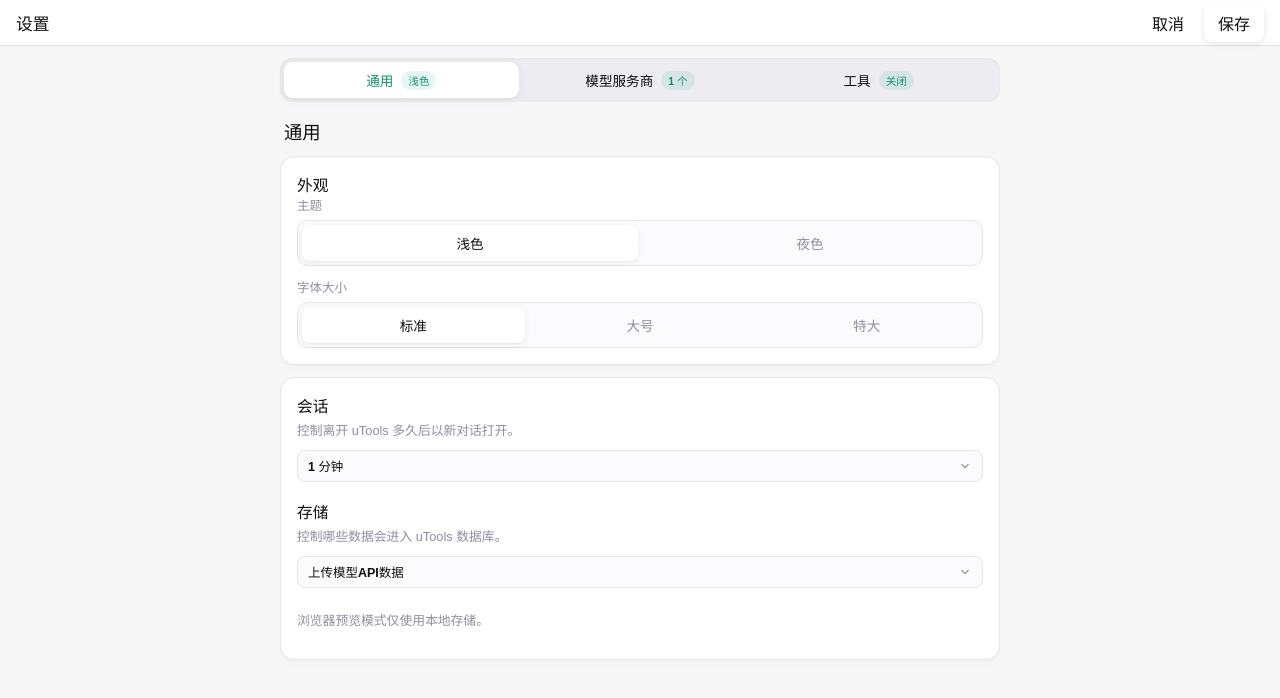
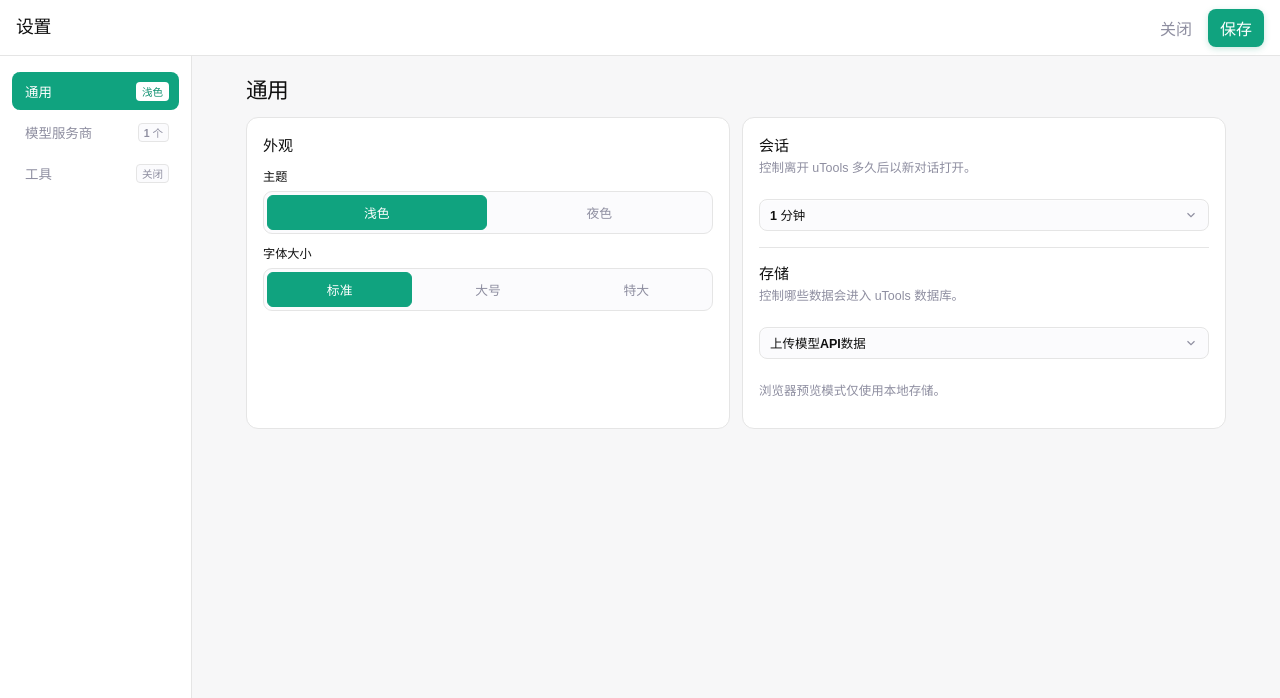
Before and after one commit to Sisyphean-a/dsChat, a Vue app: page / in a window 1280 px wide. Both pictures are taken after a click on the button 1256 px from the left and 15 px from the top of the page. Shown: the top 698 px of the page. Built offline with nearby package versions, Linux system fonts and the light colour scheme.

Commit message:
feat(settings): 重构设置面板UI并优化本地化文案

```diff
--- a/src/components/SettingsGeneralSection.vue
+++ b/src/components/SettingsGeneralSection.vue
@@ -38,7 +38,7 @@ const fontSizeCards: Array<{ label: string; value: FontSizeMode }> = [
 
 const sessionIdleTimeoutPickerOptions: ModelConfigOption[] = UTOOLS_SESSION_IDLE_TIMEOUT_OPTIONS.map((option) => ({
   badge: '会话',
-  detail: `离开超过 ${option.label} 后，新打开时开始新对话。`,
+  detail: '',
   label: option.label,
   shortLabel: option.label,
   value: String(option.value),
@@ -71,7 +71,7 @@ function selectSessionIdleTimeout(value: string): void {
 <template>
   <section class="settings-page" aria-labelledby="settings-general-title">
     <header class="page-heading">
-      <p class="eyebrow">General</p>
+      <p class="eyebrow">显示与本地数据</p>
       <h3 id="settings-general-title">通用</h3>
     </header>
 
--- a/src/components/SettingsPanel.vue
+++ b/src/components/SettingsPanel.vue
@@ -75,19 +75,16 @@ const navItems = computed(() => [
   {
     id: 'general' as const,
     label: '通用',
-    description: '外观、会话与存储',
     badge: props.settings.theme === 'dark' ? '夜色' : '浅色',
   },
   {
     id: 'providers' as const,
     label: '模型服务商',
-    description: '密钥、地址、模型',
     badge: `${props.settings.customModels.length + 1} 个`,
   },
   {
     id: 'tools' as const,
     label: '工具',
-    description: '调用、内置、自定义',
     badge: props.settings.toolSettings.enabled ? `${enabledBuiltinToolCount.value} 启用` : '关闭',
   },
 ])
@@ -125,10 +122,12 @@ const { handleModalKeydown } = useModalFocus({
       <section class="settings-panel">
         <header class="settings-header">
           <div class="settings-title-block">
+            <p class="settings-kicker">偏好设置</p>
             <h2 id="settings-title">设置</h2>
+            <p class="settings-intro">外观、模型连接与工具配置</p>
           </div>
           <div class="settings-header-actions">
-            <button ref="closeButtonRef" class="ghost-action" type="button" @click="emit('close')">取消</button>
+            <button ref="closeButtonRef" class="ghost-action" type="button" @click="emit('close')">关闭</button>
             <button class="primary-action" type="button" :disabled="props.saving" @click="emit('save')">
               {{ props.saving ? '保存中' : '保存' }}
             </button>
@@ -153,12 +152,11 @@ const { handleModalKeydown } = useModalFocus({
                   <span class="nav-label">{{ item.label }}</span>
                   <span class="nav-badge">{{ item.badge }}</span>
                 </span>
-                <span class="nav-description">{{ item.description }}</span>
               </button>
             </nav>
             <div class="settings-sidebar-note">
-              <strong>不打断对话</strong>
-              <span>设置页覆盖当前视口，关闭后回到原来的聊天上下文。</span>
+              <strong>先预览，再保存</strong>
+              <span>主题和字号会立即预览，其他更改会在保存后写入本地。</span>
             </div>
           </aside>
 
--- a/src/components/SettingsProvidersSection.vue
+++ b/src/components/SettingsProvidersSection.vue
@@ -89,7 +89,7 @@ function updateCustomCapability(
 <template>
   <section class="settings-page" aria-labelledby="settings-providers-title">
     <header class="page-heading">
-      <p class="eyebrow">Model Providers</p>
+      <p class="eyebrow">模型连接</p>
       <h3 id="settings-providers-title">模型服务商</h3>
     </header>
 
--- a/src/components/SettingsToolsSection.vue
+++ b/src/components/SettingsToolsSection.vue
@@ -21,7 +21,7 @@ function openTavilyOfficialSite(): void {
 <template>
   <section class="settings-page" aria-labelledby="settings-tools-title">
     <header class="page-heading">
-      <p class="eyebrow">Tools</p>
+      <p class="eyebrow">调用能力</p>
       <h3 id="settings-tools-title">工具</h3>
     </header>
 
--- a/src/styles/app-shell.css
+++ b/src/styles/app-shell.css
@@ -168,7 +168,7 @@
 }
 
 .composer-picker-model {
-  width: clamp(176px, 24vw, 212px);
+  width: clamp(144px, 18vw, 176px);
 }
 
 .composer-picker :deep(.model-picker) {
--- a/src/styles/settings-controls.css
+++ b/src/styles/settings-controls.css
@@ -2,47 +2,31 @@
 .provider-card,
 .custom-tool-card {
   border: 1px solid var(--border);
-  border-radius: 14px;
   background: var(--bg);
-  box-shadow: 0 4px 12px rgba(0, 0, 0, 0.02), 0 1px 3px rgba(0, 0, 0, 0.02);
 }
 
 .setting-card,
 .provider-card {
   overflow: visible;
+  padding: 16px;
+  border-radius: 12px;
 }
 
 .custom-tool-card {
   overflow: hidden;
-}
-
-.setting-card,
-.provider-card {
-  padding: 16px;
+  padding: 14px;
+  border-radius: 10px;
 }
 
 .setting-card-head {
-  margin-bottom: 0;
-}
-
-.session-storage-card,
-.general-setting-group {
-  display: flex;
-  flex-direction: column;
-}
-
-.session-storage-card {
-  gap: 18px;
-}
-
-.general-setting-group {
-  gap: 10px;
+  margin-bottom: 12px;
 }
 
 .setting-card h4,
 .provider-card h4 {
-  font-size: 0.98rem;
-  font-weight: 700;
+  font-size: 0.94rem;
+  font-weight: 720;
+  letter-spacing: -0.01em;
 }
 
 .setting-card-head p,
@@ -51,12 +35,29 @@
   color: var(--text-muted);
 }
 
+.session-storage-card,
+.general-setting-group,
 .stacked-controls,
 .provider-card,
 .custom-tool-card {
   display: flex;
   flex-direction: column;
-  gap: 12px;
+}
+
+.session-storage-card {
+  gap: 16px;
+}
+
+.general-setting-group,
+.stacked-controls,
+.provider-card,
+.custom-tool-card {
+  gap: 10px;
+}
+
+.general-setting-group + .general-setting-group {
+  padding-top: 14px;
+  border-top: 1px solid var(--border);
 }
 
 .control-row {
@@ -68,8 +69,8 @@
 .control-label,
 .field-shell span,
 .provider-title-field span {
-  color: var(--text-muted);
-  font-size: 0.78rem;
+  color: var(--text);
+  font-size: 0.76rem;
   font-weight: 700;
 }
 
@@ -77,37 +78,37 @@
 .pill-control {
   width: 100%;
   display: flex;
-  gap: 4px;
-  padding: 4px;
+  gap: 3px;
+  padding: 3px;
   border: 1px solid var(--border);
-  border-radius: 11px;
+  border-radius: 9px;
   background: var(--bg-soft);
 }
 
-.segmented-control button,
-.pill-control button {
+.settings-panel .segmented-control button,
+.settings-panel .pill-control button {
   flex: 1;
   min-width: 0;
-  padding: 8px 10px;
-  border-radius: 8px;
+  padding: 7px 8px;
+  border: 1px solid transparent;
+  border-radius: 6px;
   color: var(--text-muted);
-  font-size: 0.85rem;
+  font-size: 0.8rem;
   font-weight: 700;
-  transition: all 150ms ease;
 }
 
-.segmented-control button:hover:not(.active),
-.pill-control button:hover:not(.active) {
+.settings-panel .segmented-control button:hover:not(.active),
+.settings-panel .pill-control button:hover:not(.active) {
+  border-color: var(--border);
   color: var(--text);
-  background: rgba(0, 0, 0, 0.02);
+  background: var(--bg);
 }
 
-.segmented-control button.active,
-.pill-control button.active {
-  background: var(--bg);
-  color: var(--text);
-  box-shadow: 0 2px 8px rgba(0, 0, 0, 0.06), 0 1px 2px rgba(0, 0, 0, 0.04);
-  border-color: transparent;
+.settings-panel .segmented-control button.active,
+.settings-panel .pill-control button.active {
+  border-color: var(--accent);
+  background: var(--accent);
+  color: var(--accent-contrast);
 }
 
 .storage-picker,
@@ -118,30 +119,34 @@
 }
 
 .primary-provider {
-  border: 1px solid var(--accent);
-  box-shadow: 0 0 0 1px var(--accent-soft), 0 4px 12px rgba(16, 163, 127, 0.08);
+  border-color: var(--accent);
+  box-shadow: inset 3px 0 0 var(--accent);
 }
 
 .field-grid,
 .two-field-grid,
 .custom-tool-grid {
   display: grid;
-  grid-template-columns: 1fr;
-  gap: 12px;
+  grid-template-columns: repeat(2, minmax(0, 1fr));
+  gap: 10px;
+}
+
+.field-grid > :last-child:nth-child(odd) {
+  grid-column: 1 / -1;
 }
 
 .capability-summary-row {
   min-width: 0;
   display: grid;
-  grid-template-columns: 86px minmax(0, 1fr) auto;
+  grid-template-columns: 78px minmax(0, 1fr) auto;
   align-items: center;
-  gap: 10px;
+  gap: 8px;
   padding-top: 2px;
 }
 
 .capability-summary-label {
-  color: var(--text-muted);
-  font-size: 0.78rem;
+  color: var(--text);
+  font-size: 0.76rem;
   font-weight: 700;
 }
 
@@ -149,71 +154,73 @@
   min-width: 0;
   display: flex;
   flex-wrap: wrap;
-  gap: 6px;
+  gap: 5px;
 }
 
 .capability-pill {
-  min-height: 24px;
+  min-height: 22px;
   display: inline-flex;
   align-items: center;
-  padding: 0 8px;
-  border: 1px solid var(--accent-soft);
-  border-radius: 999px;
+  padding: 0 7px;
+  border: 1px solid var(--accent);
+  border-radius: 5px;
   background: var(--accent-soft);
   color: var(--accent-strong);
-  font-size: 0.72rem;
-  font-weight: 800;
+  font-size: 0.68rem;
+  font-weight: 720;
   line-height: 1;
 }
 
 .capability-pill.off {
   border-color: var(--border);
-  background: transparent;
+  background: var(--bg-soft);
   color: var(--text-muted);
-  opacity: 0.55;
+  opacity: 1;
 }
 
-.capability-toggle {
+.settings-panel .capability-toggle {
   flex: none;
   padding: 5px 8px;
-  border-radius: 8px;
-  color: var(--text-muted);
-  font-size: 0.78rem;
-  font-weight: 800;
+  border: 1px solid var(--border);
+  border-radius: 6px;
+  color: var(--text);
+  font-size: 0.74rem;
+  font-weight: 720;
 }
 
-.capability-toggle:hover {
-  background: var(--bg-hover);
+.settings-panel .capability-toggle:hover {
+  border-color: var(--accent);
+  background: var(--accent-soft);
   color: var(--accent-strong);
 }
 
 .capability-panel {
   display: flex;
   flex-direction: column;
-  gap: 10px;
-  padding: 12px;
+  gap: 8px;
+  padding: 10px;
   border: 1px solid var(--border);
-  border-radius: 12px;
+  border-radius: 8px;
   background: var(--bg-soft);
 }
 
 .capability-switch-grid {
   display: grid;
   grid-template-columns: repeat(2, minmax(0, 1fr));
-  gap: 8px 12px;
+  gap: 7px 10px;
 }
 
 .builtin-tool-list {
   display: flex;
   flex-direction: column;
-  gap: 10px;
+  gap: 8px;
 }
 
 .builtin-tool-item {
+  padding: 10px;
   border: 1px solid var(--border);
-  border-radius: 12px;
+  border-radius: 8px;
   background: var(--bg-soft);
-  padding: 12px;
 }
 
 .builtin-tool-row {
@@ -221,18 +228,18 @@
   display: flex;
   align-items: center;
   justify-content: space-between;
-  gap: 12px;
+  gap: 10px;
 }
 
 .builtin-tool-meta {
+  min-width: 0;
   margin: 0;
-  min-width: 0;
   display: inline-flex;
   align-items: baseline;
-  gap: 10px;
+  gap: 8px;
   color: var(--text-muted);
-  font-size: 0.84rem;
-  line-height: 1.4;
+  font-size: 0.8rem;
+  line-height: 1.35;
 }
 
 .builtin-tool-name {
@@ -250,80 +257,74 @@
   flex: none;
   display: inline-flex;
   align-items: center;
-  gap: 12px;
+  gap: 10px;
 }
 
 .tool-official-link {
   display: inline-flex;
   align-items: center;
   justify-content: center;
-  min-height: 30px;
-  padding: 0 10px;
-  border-radius: 8px;
+  min-height: 28px;
+  padding: 0 8px;
   border: 1px solid var(--border);
+  border-radius: 6px;
   background: var(--bg);
-  color: var(--text-muted);
-  font-size: 0.8rem;
+  color: var(--text);
+  font-size: 0.76rem;
   font-weight: 700;
-  text-decoration: none;
 }
 
 .tool-official-link:hover {
   border-color: var(--accent);
+  background: var(--accent-soft);
   color: var(--accent-strong);
-  background: var(--accent-soft);
 }
 
 .builtin-tool-fields {
   margin-top: 10px;
   display: grid;
-  grid-template-columns: 1fr;
+  grid-template-columns: repeat(2, minmax(0, 1fr));
   gap: 10px;
 }
 
 .field-shell,
 .provider-title-field {
-  --inline-label-width: 86px;
+  --inline-label-width: 78px;
+
   min-width: 0;
   display: grid;
   grid-template-columns: var(--inline-label-width) minmax(0, 1fr);
   align-items: center;
-  column-gap: 10px;
+  column-gap: 8px;
 }
 
 .settings-panel input:not([type='checkbox']):not(.provider-name-input),
 .settings-panel select,
 .provider-name-input {
   width: 100%;
-  min-height: 38px;
-  padding: 8px 12px;
+  min-height: 36px;
+  padding: 7px 10px;
   border: 1px solid var(--border);
-  border-radius: 10px;
-  background: var(--bg-soft);
+  border-radius: 7px;
+  background: var(--bg);
   color: var(--text);
   font-family: var(--font-mono, inherit);
-  font-size: 0.85rem;
+  font-size: 0.82rem;
   outline: none;
-  transition: border-color 150ms ease, box-shadow 150ms ease, background 150ms ease;
+  transition: border-color 140ms ease, box-shadow 140ms ease, background 140ms ease;
 }
 
 .settings-panel input:not([type='checkbox']):not(.provider-name-input):hover,
 .settings-panel select:hover,
 .provider-name-input:hover {
-  background: var(--bg);
-  border-color: #d1d5db;
-}
-
-[data-theme='dark'] .settings-panel input:not([type='checkbox']):not(.provider-name-input):hover,
-[data-theme='dark'] .settings-panel select:hover,
-[data-theme='dark'] .provider-name-input:hover {
-  border-color: #4b5563;
+  border-color: var(--text-muted);
+  background: var(--bg-soft);
 }
 
 .settings-panel input:focus,
 .settings-panel select:focus {
+  border-color: var(--accent);
   background: var(--bg);
-  border-color: var(--accent);
   box-shadow: 0 0 0 3px var(--accent-soft);
 }
 
@@ -342,34 +343,32 @@
   min-width: 0;
 }
 
-.danger-text {
+.settings-panel .danger-text {
   flex: none;
-  padding: 6px 10px;
+  padding: 6px 9px;
+  border: 1px solid rgba(239, 68, 68, 0.45);
   color: var(--danger);
-  transition: all 150ms ease;
 }
 
-.danger-text:hover {
+.settings-panel .danger-text:hover {
   background: rgba(239, 68, 68, 0.1);
 }
 
 .add-provider-grid {
   display: grid;
-  grid-template-columns: 1fr;
-  gap: 10px;
+  grid-template-columns: repeat(2, minmax(0, 1fr));
+  gap: 8px;
 }
 
-.add-button {
-  padding: 12px 14px;
+.settings-panel .add-button {
+  padding: 10px 12px;
   border: 1px dashed var(--border);
-  border-radius: 12px;
-  color: var(--text-muted);
+  border-radius: 7px;
+  color: var(--text);
   text-align: left;
-  background: transparent;
-  transition: all 150ms ease;
 }
 
-.add-button:hover {
+.settings-panel .add-button:hover {
   border-color: var(--accent);
   background: var(--accent-soft);
   color: var(--accent-strong);
@@ -377,16 +376,13 @@
 
 .switch-row {
   color: var(--text);
-  font-size: 0.88rem;
-  font-weight: 620;
-  display: flex;
-  align-items: center;
-  gap: 10px;
+  font-size: 0.82rem;
+  font-weight: 650;
 }
 
 .settings-panel input[type='checkbox'] {
-  width: 18px;
-  height: 18px;
+  width: 16px;
+  height: 16px;
   accent-color: var(--accent);
   cursor: pointer;
 }
@@ -397,37 +393,55 @@
 }
 
 .emphasized-switch {
-  padding: 8px 12px;
-  border-radius: 999px;
+  padding: 6px 8px;
+  border: 1px solid var(--accent);
+  border-radius: 6px;
   background: var(--accent-soft);
   color: var(--accent-strong);
 }
 
 .custom-tool-card {
-  padding: 14px;
   background: var(--bg-soft);
-  box-shadow: none; /* remove shadow for nested elements */
-  border-color: var(--border);
 }
 
 .empty-card {
   padding: 14px;
   border: 1px dashed var(--border);
-  border-radius: 12px;
+  border-radius: 8px;
   background: var(--bg-soft);
   color: var(--text-muted);
   text-align: center;
-  font-size: 0.85rem;
+  font-size: 0.82rem;
 }
 
-@media (max-width: 560px) {
+@media (max-width: 620px) {
+  .setting-card,
+  .provider-card {
+    padding: 14px;
+    border-radius: 10px;
+  }
+
+  .field-grid,
+  .two-field-grid,
+  .custom-tool-grid,
+  .builtin-tool-fields,
+  .add-provider-grid {
+    grid-template-columns: 1fr;
+  }
+
+  .field-grid > :last-child:nth-child(odd) {
+    grid-column: auto;
+  }
+}
+
+@media (max-width: 520px) {
   .field-shell,
   .provider-title-field {
-    --inline-label-width: 72px;
+    --inline-label-width: 70px;
   }
 
   .capability-summary-row {
-    grid-template-columns: 72px minmax(0, 1fr) auto;
+    grid-template-columns: 70px minmax(0, 1fr) auto;
   }
 
   .capability-switch-grid {
--- a/src/styles/settings-layout.css
+++ b/src/styles/settings-layout.css
@@ -22,40 +22,46 @@
   position: fixed;
   inset: 0;
   z-index: 100;
-  background: var(--bg);
+  background: var(--bg-sidebar);
 }
 
 .settings-panel {
+  --settings-gutter: max(16px, calc((100vw - 1280px) / 2));
+
   width: 100vw;
-  height: 100vh;
+  min-height: 100dvh;
+  height: 100dvh;
   display: flex;
   flex-direction: column;
   overflow: hidden;
-  background: var(--bg-sidebar); /* Use a distinct gray background for the whole panel */
+  background: var(--bg-sidebar);
   color: var(--text);
 }
 
 .settings-panel button {
   cursor: pointer;
   border: 0;
-  background: none;
+  background: transparent;
   color: inherit;
   font: inherit;
-  transition: background 140ms ease, border-color 140ms ease, color 140ms ease, box-shadow 140ms ease;
+  transition: background 140ms ease, border-color 140ms ease, color 140ms ease, box-shadow 140ms ease, transform 140ms ease;
+}
+
+.settings-panel :is(button, input, select, a):focus-visible {
+  outline: 3px solid var(--accent-soft);
+  outline-offset: 2px;
 }
 
 .settings-header {
-  min-height: 46px; /* Slightly taller for breathing room */
+  min-height: 56px;
   flex: none;
   display: flex;
   align-items: center;
   justify-content: space-between;
-  gap: 12px;
-  padding: 0 16px;
+  gap: 16px;
+  padding: 8px var(--settings-gutter);
   border-bottom: 1px solid var(--border);
-  background: var(--bg); /* White header to separate from gray body */
-  box-shadow: 0 1px 3px rgba(0, 0, 0, 0.02);
-  z-index: 10;
+  background: var(--bg);
 }
 
 .settings-title-block,
@@ -65,16 +71,8 @@
   min-width: 0;
 }
 
-.eyebrow {
-  margin: 0;
-  color: var(--accent);
-  font-size: 0.66rem;
-  font-weight: 800;
-  letter-spacing: 0.1em;
-  text-transform: uppercase;
-}
-
-.page-heading .eyebrow {
+.settings-kicker,
+.settings-intro {
   display: none;
 }
 
@@ -84,23 +82,20 @@
 .provider-card h4 {
   margin: 0;
   color: var(--text);
-  font-weight: 750;
+  font-weight: 720;
 }
 
 .settings-header h2 {
-  font-size: 1.05rem;
-}
-
-.settings-header-actions,
-.settings-nav,
-.stacked-controls {
-  display: flex;
+  font-size: 1.12rem;
+  letter-spacing: -0.025em;
+  line-height: 1.1;
 }
 
 .settings-header-actions {
   flex: none;
+  display: flex;
   align-items: center;
-  gap: 8px;
+  gap: 6px;
 }
 
 .ghost-action,
@@ -108,86 +103,89 @@
 .danger-text,
 .add-button {
   border-radius: 8px;
-  font-size: 0.84rem;
+  font-size: 0.82rem;
   font-weight: 700;
 }
 
-.ghost-action {
-  padding: 7px 12px;
+.settings-panel .ghost-action {
+  padding: 7px 10px;
   color: var(--text-muted);
 }
 
-.ghost-action:hover {
+.settings-panel .ghost-action:hover {
   background: var(--bg-hover);
   color: var(--text);
 }
 
-.primary-action {
-  padding: 7px 14px;
-  background: var(--text);
-  color: var(--bg);
-  box-shadow: 0 2px 6px rgba(0, 0, 0, 0.1);
+.settings-panel .primary-action {
+  padding: 7px 12px;
+  background: var(--accent);
+  color: var(--accent-contrast);
+  box-shadow: 0 2px 6px rgba(14, 144, 111, 0.22);
 }
 
-.primary-action:hover {
+.settings-panel .primary-action:hover:not(:disabled) {
+  background: var(--accent-strong);
   transform: translateY(-1px);
-  box-shadow: 0 4px 10px rgba(0, 0, 0, 0.15);
 }
 
-.primary-action:disabled {
+.settings-panel .primary-action:active,
+.settings-panel .ghost-action:active,
+.settings-panel .danger-text:active,
+.settings-panel .add-button:active {
+  transform: translateY(1px) scale(0.985);
+}
+
+.settings-panel .primary-action:disabled {
   cursor: not-allowed;
-  opacity: 0.5;
-  transform: none;
+  opacity: 0.55;
   box-shadow: none;
 }
 
 .settings-workspace {
+  width: 100%;
   min-height: 0;
   flex: 1;
-  display: flex;
-  flex-direction: column;
+  display: grid;
+  grid-template-columns: 12rem minmax(0, 1fr);
+  overflow: hidden;
+  background: var(--bg-sidebar);
 }
 
 .settings-sidebar {
-  flex: none;
-  padding: 12px 14px 4px;
-  background: transparent;
+  min-height: 0;
+  display: flex;
+  flex-direction: column;
+  padding: 16px 12px;
+  background: var(--bg);
+  border-right: 1px solid var(--border);
 }
 
 .settings-nav {
-  width: min(720px, 100%);
-  margin: 0 auto;
   display: grid;
-  grid-template-columns: repeat(3, minmax(0, 1fr));
-  gap: 4px;
-  padding: 4px;
-  border-radius: 12px;
-  background: var(--bg-hover); /* A stronger background for the nav container */
-  box-shadow: inset 0 1px 3px rgba(0, 0, 0, 0.04);
+  gap: 3px;
 }
 
-.settings-nav-item {
+.settings-panel .settings-nav-item {
   min-width: 0;
-  padding: 8px;
-  border: 1px solid transparent;
-  border-radius: 9px;
-  text-align: center;
+  display: grid;
+  gap: 2px;
+  padding: 9px 10px;
+  border-left: 3px solid transparent;
+  border-radius: 8px;
+  text-align: left;
   color: var(--text-muted);
 }
 
-.settings-nav-item:hover:not(.active) {
-  background: rgba(0, 0, 0, 0.03);
+.settings-panel .settings-nav-item:hover:not(.active) {
+  background: var(--bg-hover);
   color: var(--text);
 }
 
-[data-theme='dark'] .settings-nav-item:hover:not(.active) {
-  background: rgba(255, 255, 255, 0.05);
-}
-
-.settings-nav-item.active {
-  background: var(--bg);
-  color: var(--accent-strong);
-  box-shadow: 0 2px 8px rgba(0, 0, 0, 0.08);
+.settings-panel .settings-nav-item.active {
+  border-left-color: var(--accent);
+  background: var(--accent);
+  color: var(--accent-contrast);
 }
 
 .nav-main,
@@ -197,10 +195,6 @@
   align-items: center;
   justify-content: space-between;
   gap: 8px;
-}
-
-.settings-nav-item .nav-main {
-  justify-content: center;
 }
 
 .control-row,
@@ -214,23 +208,30 @@
   min-width: 0;
   overflow: hidden;
   color: inherit;
-  font-size: 0.85rem;
-  font-weight: 800;
+  font-size: 0.84rem;
+  font-weight: 720;
   text-overflow: ellipsis;
   white-space: nowrap;
 }
 
 .nav-badge {
   flex: none;
-  padding: 2px 7px;
-  border-radius: 999px;
-  background: var(--accent-soft);
-  color: var(--accent-strong);
+  padding: 1px 5px;
+  border: 1px solid var(--border);
+  border-radius: 4px;
+  background: var(--bg-soft);
+  color: var(--text-muted);
   font-size: 0.66rem;
-  font-weight: 800;
+  font-weight: 720;
+  font-variant-numeric: tabular-nums;
 }
 
-.nav-description,
+.settings-nav-item.active .nav-badge {
+  border-color: transparent;
+  background: var(--bg);
+  color: var(--accent-strong);
+}
+
 .settings-sidebar-note {
   display: none;
 }
@@ -241,45 +242,45 @@
 .hint-row,
 .empty-card {
   color: var(--text-muted);
-  font-size: 0.8rem;
-  line-height: 1.5;
+  font-size: 0.78rem;
+  line-height: 1.45;
 }
 
 .settings-content {
   min-width: 0;
   flex: 1;
   overflow: auto;
-  padding: 12px 14px 24px;
-  background: transparent; /* Use the workspace's background */
+  padding: 22px 28px 36px;
+  background: var(--bg-sidebar);
 }
 
 .settings-page {
-  width: min(720px, 100%);
+  width: min(980px, 100%);
   margin: 0 auto;
 }
 
 .page-heading {
-  margin-bottom: 12px;
-  padding: 0 4px;
+  margin-bottom: 14px;
+}
+
+.page-heading .eyebrow {
+  display: none;
 }
 
 .page-heading h3 {
-  font-size: 1.15rem;
-  letter-spacing: -0.01em;
-}
-
-.page-heading p {
-  margin: 4px 0 0;
+  font-size: 1.36rem;
+  letter-spacing: -0.03em;
+  line-height: 1.15;
 }
 
 .settings-grid {
   display: grid;
   grid-template-columns: 1fr;
-  gap: 12px; /* Increased gap for better separation */
+  gap: 12px;
 }
 
 .settings-grid.two-columns {
-  grid-template-columns: 1fr;
+  grid-template-columns: repeat(2, minmax(0, 1fr));
 }
 
 .confirm-dialog-overlay {
@@ -289,20 +290,90 @@
   display: grid;
   place-items: center;
   padding: 20px;
-  background: rgba(15, 23, 42, 0.45);
+  background: rgba(15, 23, 42, 0.48);
 }
 
 .confirm-dialog {
   width: min(420px, 100%);
-  gap: 16px;
-  box-shadow: 0 18px 42px rgba(15, 23, 42, 0.2);
+  gap: 14px;
+  box-shadow: 0 14px 32px rgba(15, 23, 42, 0.2);
 }
 
 .confirm-dialog-actions {
   justify-content: flex-end;
 }
 
-@media (max-width: 520px) {
+@media (max-width: 980px) {
+  .settings-workspace {
+    grid-template-columns: 10.5rem minmax(0, 1fr);
+  }
+
+  .settings-content {
+    padding: 18px 20px 28px;
+  }
+}
+
+@media (max-width: 720px) {
+  .settings-panel {
+    --settings-gutter: 14px;
+  }
+
+  .settings-workspace {
+    display: flex;
+    flex-direction: column;
+    overflow: visible;
+  }
+
+  .settings-sidebar {
+    display: block;
+    padding: 8px 12px 0;
+    border-right: 0;
+    border-bottom: 1px solid var(--border);
+  }
+
+  .settings-nav {
+    grid-template-columns: repeat(3, minmax(0, 1fr));
+    gap: 2px;
+  }
+
+  .settings-panel .settings-nav-item {
+    display: block;
+    padding: 8px 6px;
+    border-bottom: 3px solid transparent;
+    border-left: 0;
+    border-radius: 6px 6px 0 0;
+    text-align: center;
+  }
+
+  .settings-panel .settings-nav-item.active {
+    border-bottom-color: var(--accent);
+  }
+
+  .settings-nav-item .nav-main {
+    justify-content: center;
+  }
+
+  .settings-content {
+    padding: 16px 14px 28px;
+  }
+}
+
+@media (max-width: 620px) {
+  .settings-grid.two-columns {
+    grid-template-columns: 1fr;
+  }
+}
+
+@media (max-width: 420px) {
+  .settings-header h2 {
+    font-size: 1.05rem;
+  }
+
+  .settings-panel .ghost-action,
+  .settings-panel .primary-action {
+    padding: 7px 9px;
+  }
+
   .nav-badge {
     display: none;
   }
--- a/src/styles/settings-panel.css
+++ b/src/styles/settings-panel.css
@@ -3,8 +3,10 @@
 
 .settings-save-error {
   margin: 0;
-  padding: 10px 18px;
+  padding: 10px var(--settings-gutter, 24px);
   color: var(--danger-text, #b42318);
   background: var(--danger-surface, #fef3f2);
   border-bottom: 1px solid var(--danger-border, #fecdca);
+  font-size: 0.84rem;
+  line-height: 1.45;
 }
```
